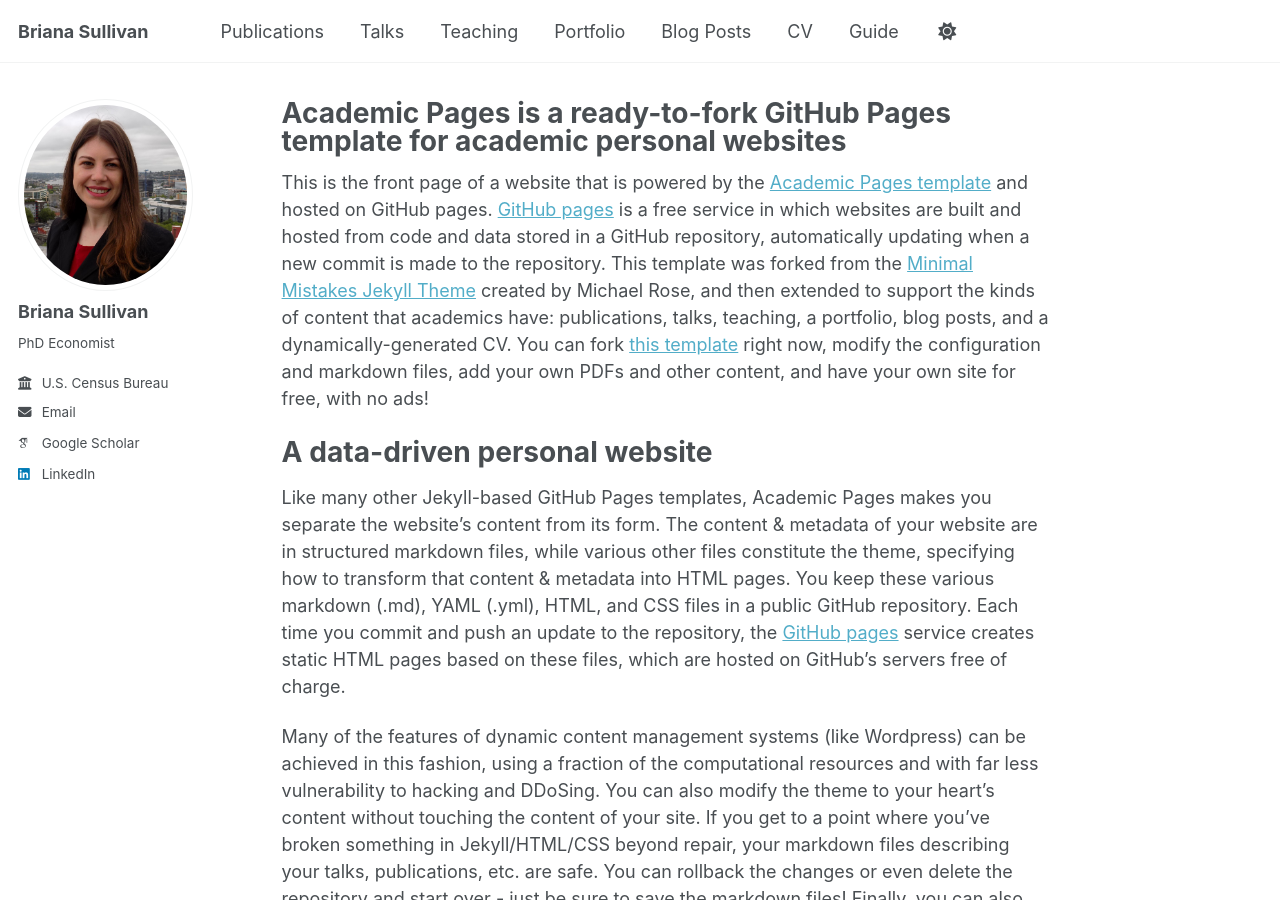
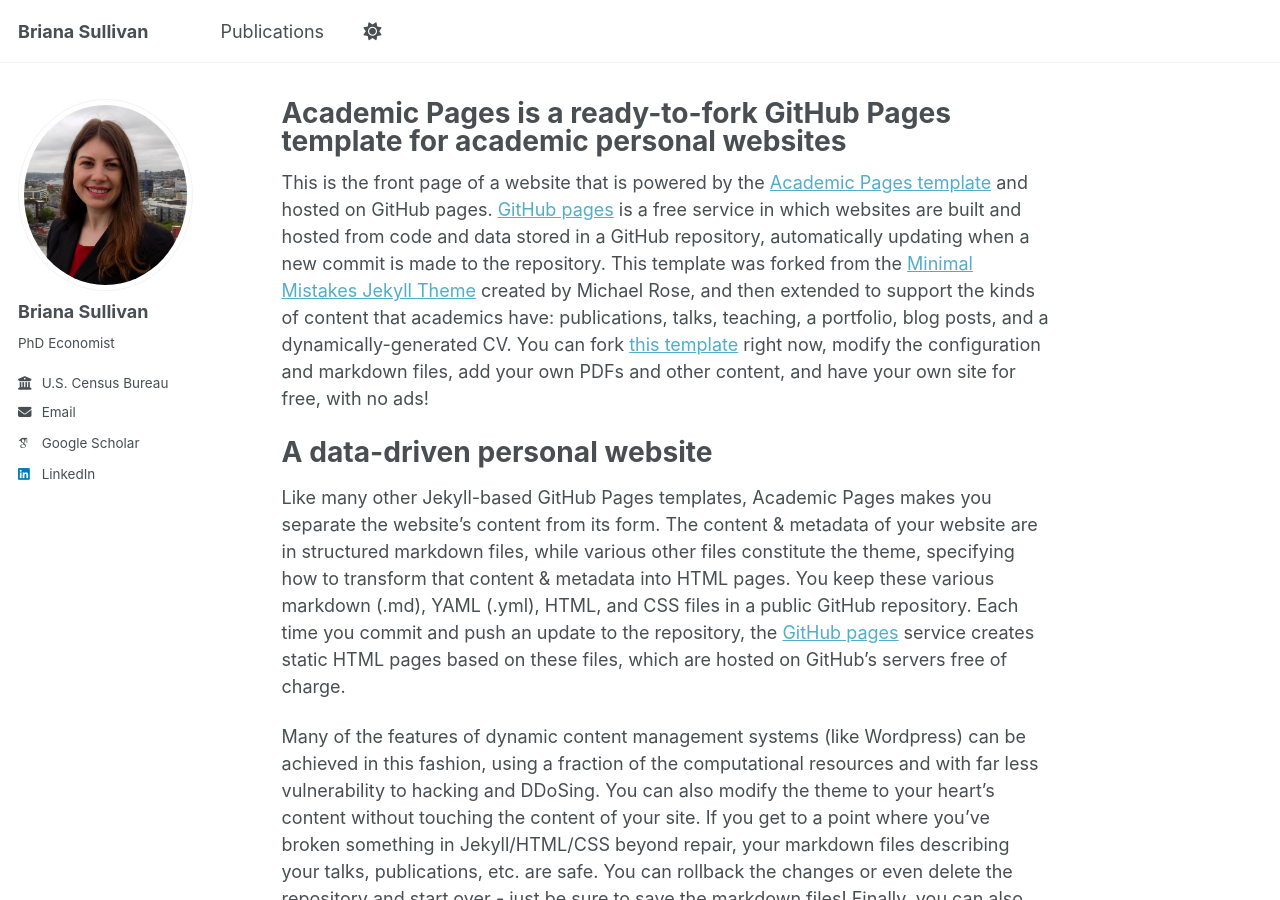
Before and after one commit to bdsullivan-econ/bdsullivan-econ.github.io, a Jekyll site: the page built from _pages/about.md, in a window 1280 px wide and 900 px high. Built offline with Jekyll 4.4.1, drawn with Linux system fonts in a browser that asks for light colours; some web fonts are replaced; part of the change alters nothing that is shown.

Commit message:
Update navigation.yml

```diff
--- a/_data/navigation.yml
+++ b/_data/navigation.yml
@@ -11,23 +11,20 @@ main:
   - title: "Publications"
     url: /publications/
 
-  - title: "Talks"
+#  - title: "Talks"
     url: /talks/
 
-  - title: "Teaching"
+ # - title: "Teaching"
     url: /teaching/
 
-  - title: "Portfolio"
+ # - title: "Portfolio"
     url: /portfolio/
 
-  - title: "Blog Posts"
+ # - title: "Blog Posts"
     url: /year-archive/
 
-  - title: "CV"
+ # - title: "CV"
     url: /cv/
 
   # - title: "CV"
   #   url: /cv-json/
-
-  - title: "Guide"
-    url: /markdown/
```
